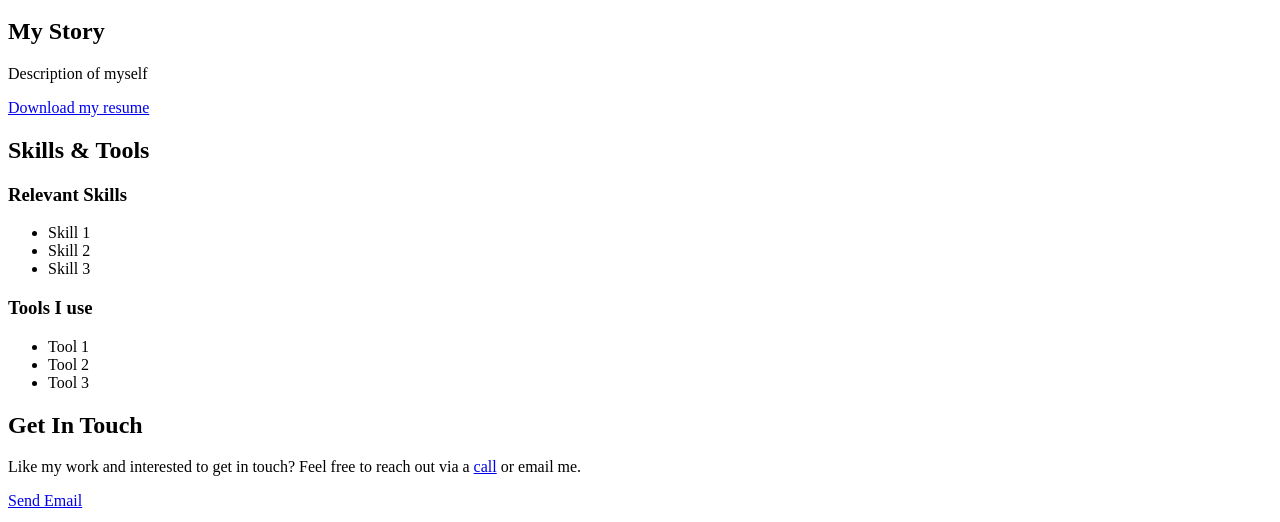
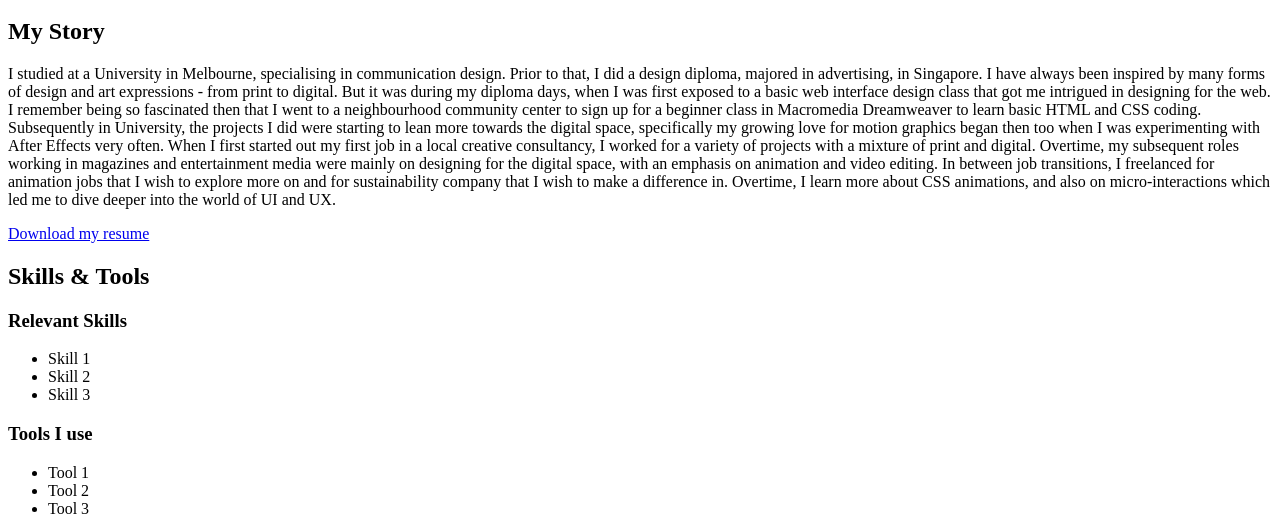
Before and after one commit to Felicia-Liew/portfolio-website, a plain HTML site: page about.html in a window 1280 px wide. Shown: the part 843-1365 px from the top of the page. Drawn offline with Linux system fonts and the light colour scheme.

Commit message:
Update information of myself

```diff
--- a/about.html
+++ b/about.html
@@ -45,7 +45,24 @@
         <div>
           <div>
             <h2> My Story</h2>
-            <p>Description of myself</p>
+            <p>I studied at a University in Melbourne, specialising in communication design.
+              Prior to that, I did a design diploma, majored in advertising, in Singapore. I have
+              always been inspired by many forms of design and art expressions - from print to
+              digital. But it was during my diploma days, when I was first exposed to a basic
+              web interface design class that got me intrigued in designing for the web. I
+              remember being so fascinated then that I went to a neighbourhood community
+              center to sign up for a beginner class in Macromedia Dreamweaver to learn basic
+              HTML and CSS coding. Subsequently in University, the projects I did were starting
+              to lean more towards the digital space, specifically my growing love for motion
+              graphics began then too when I was experimenting with After Effects very often.
+              When I first started out my first job in a local creative consultancy, I worked for a
+              variety of projects with a mixture of print and digital. Overtime, my subsequent
+              roles working in magazines and entertainment media were mainly on designing
+              for the digital space, with an emphasis on animation and video editing. In between
+              job transitions, I freelanced for animation jobs that I wish to explore more on and
+              for sustainability company that I wish to make a difference in. Overtime, I learn
+              more about CSS animations, and also on micro-interactions which led me to dive
+              deeper into the world of UI and UX.</p>
             <a href="../files/FeliciaLiewCV.pdf"> Download my resume </a>
           </div>
           <div>
```
